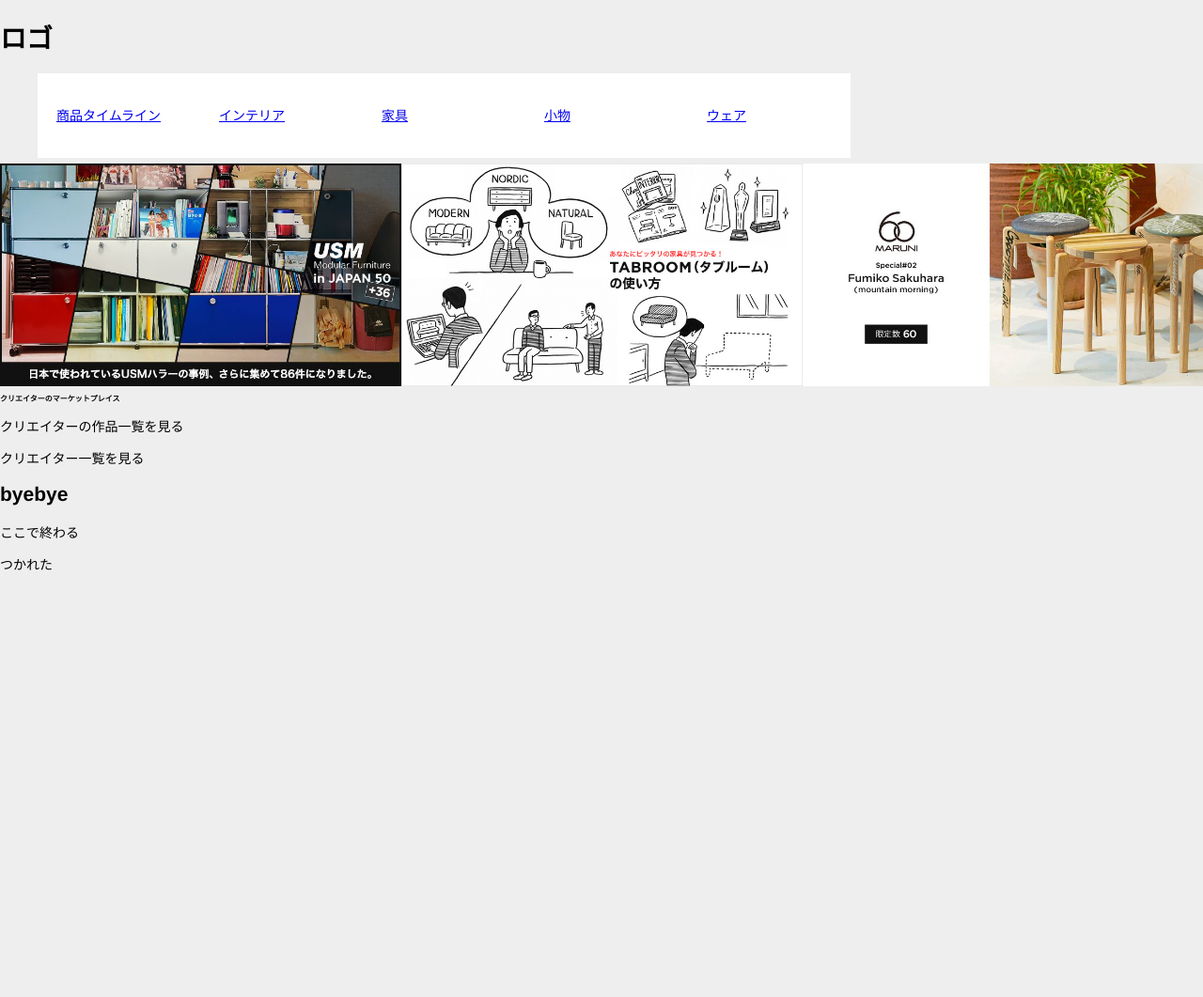
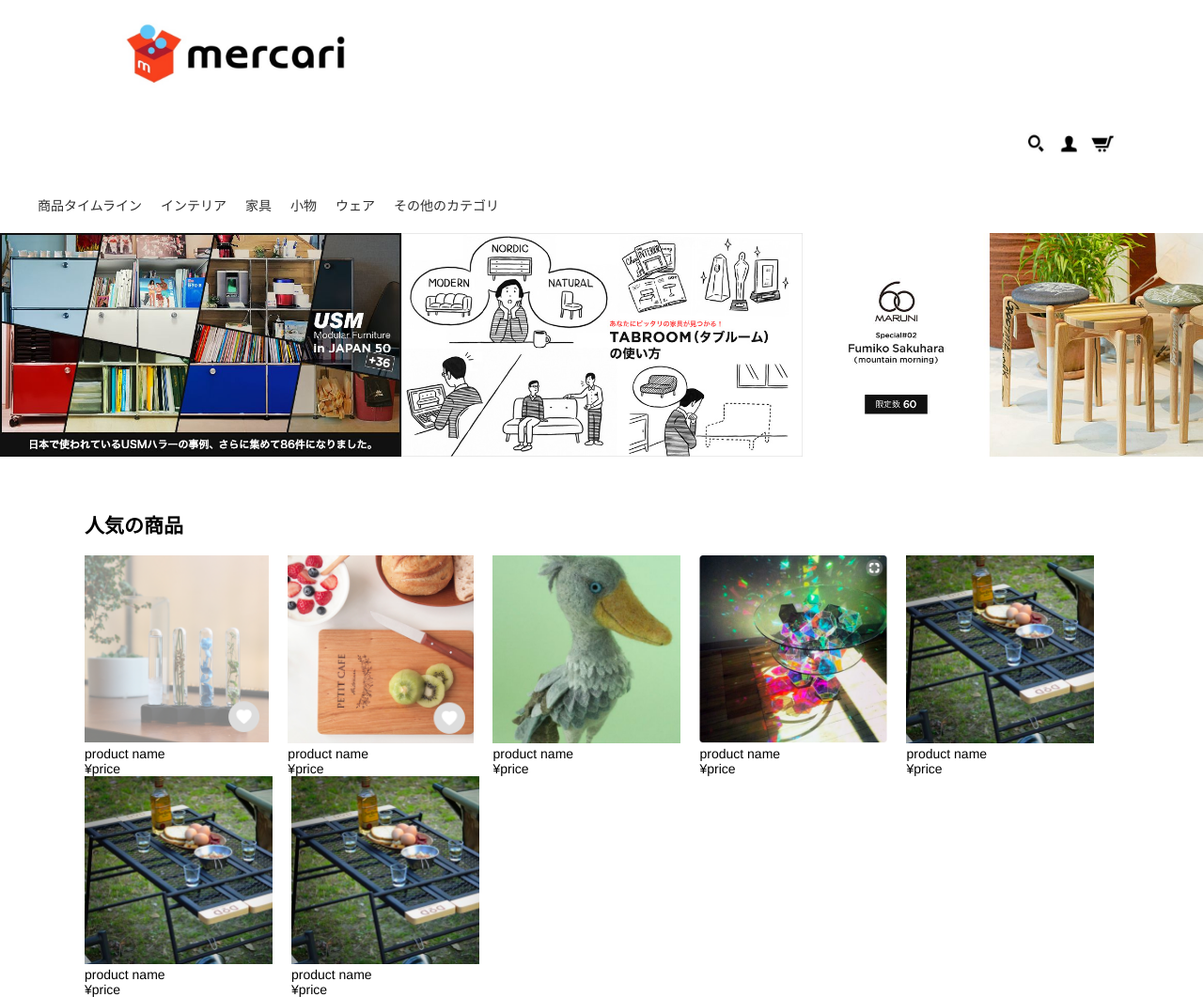
Before and after one commit to azusasaeki/design, a plain HTML site: page index.html in a window 1280 px wide. Shown: the top 1061 px of the page at 94% size. Before the commit the page ends 819 px from the top, so only its background shows below. Drawn offline with nearby package versions, Linux system fonts and the light colour scheme.

Commit message:
no message

```diff
--- a/index.html
+++ b/index.html
@@ -5,40 +5,54 @@
   <meta name="description" content="クリエイターがが集まるマーケット">
   <title>mitei</title>
   <link rel="stylesheet" href="style.css">
-  <link rel="stylesheet" type="text/css" href="slick.css" media="screen" />
-  <link rel="stylesheet" type="text/css" href="slick-theme.css" media="screen" />
-  <script src="http://ajax.googleapis.com/ajax/libs/jquery/1.11.1/jquery.min.js"></script>
-  <script src="slick.min.js"></script>
+      <link rel="stylesheet" type="text/css" href="https://cdnjs.cloudflare.com/ajax/libs/slick-carousel/1.7.1/slick.min.css"/>
+    <script type="text/javascript" src="http://code.jquery.com/jquery-1.7.min.js"></script>
+    <script type="text/javascript" src="https://cdnjs.cloudflare.com/ajax/libs/slick-carousel/1.7.1/slick.min.js"></script>
 
 </head>
 <body>
 
-    <h1>ロゴ</h1>
-   <div>
-   <class="nav_bar">
-      <div class="nav_bar_nakami">
-        <ul class="nav_bar_list">
-          <li class="nav_bar_category">
-            <a href="/kari_kategory">商品タイムライン</a>
+<!-- <header class="header"> -->
+  <div class="header-inner">
+
+<ul class="icon-ten">
+  <li class="icondomo">
+    <div class="header-logo">
+       <img class="logo" src="logo1.jpg">
+    </div>
   </li>
-          <li class="nav_bar_category">
-            <a href="/kari_kategory">インテリア</a>
-          </li>
-          <li class="nav_bar_category">
-            <a href="/kari_kategory">家具</a>
-          </li>
-          <li class="nav_bar_category">
-            <a href="/kari_kategory">小物</a>
-          </li>
-          <li class="nav_bar_category">
-            <a href="/kari_kategory">ウェア</a>
+  <li>
+    <div class="header-submenu" style="text-align:right;">
+        <img class="icon" src="image1.png">
+   </div>
    </li>
 </ul>
 </div>
+<!-- </header> -->
 
 
-
-<br><br><br><br><br><br>
+  <!-- <div class="nav_bar"> -->
+    <ul class="nav_bar_list">
+      <li>
+        <a href="/kari_kategory" class="nav_bar_category">商品タイムライン</a>
+      </li>
+      <li>
+       <a href="/kari_kategory" class="nav_bar_category">インテリア</a>
+      </li>
+      <li>
+       <a href="/kari_kategory" class="nav_bar_category">家具</a>
+      </li>
+      <li>
+       <a href="/kari_kategory" class="nav_bar_category">小物</a>
+      </li>
+      <li>
+        <a href="/kari_kategory" class="nav_bar_category">ウェア</a>
+      </li>
+       <li>
+        <a href="/kari_kategory" class="nav_bar_category">その他のカテゴリ</a>
+      </li>
+    </ul>
+<!--   </div> -->
 
 <div class="slide">
       <img src="top1.jpg">
@@ -47,28 +61,97 @@
       <img src="top3.jpg">
     </div>
 
+<div class="ninki-category" class="center">
+<h2 class="ninki-title">人気の商品</h2>
+  <ul class="ninki-category-products">
+    <li class="ninki-products-all">
+      <img class="ninki-products" src="pic/p1.png"><br>
+      product name<br>
+      ¥price
+    </li>
+    <li class="ninki-products-all">
+      <img class="ninki-products" src="pic/p2.png"><br>
+      product name<br>
+      ¥price
+    </li>
+    <li class="ninki-products-all">
+      <img class="ninki-products" src="pic/p3.png"><br>
+      product name<br>
+      ¥price
+    </li>
+    <li class="ninki-products-all">
+      <img class="ninki-products" src="pic/p4.png"><br>
+      product name<br>
+      ¥price
+    </li>
+      <li class="ninki-products-all">
+      <img class="ninki-products" src="pic/p5.png"><br>
+      product name<br>
+      ¥price
+    </li>
+          <li class="ninki-products-all">
+      <img class="ninki-products" src="pic/p5.png"><br>
+      product name<br>
+      ¥price
+    </li>
+          <li class="ninki-products-all">
+      <img class="ninki-products" src="pic/p5.png"><br>
+      product name<br>
+      ¥price
+    </li>
+
+  </ul>
+</div>
 
 
 
-    <h2 class="info">クリエイターのマーケットプレイス</h2>
-      <p>クリエイターの作品一覧を見る</p>
-      <p>クリエイター一覧を見る</p>
 
 
-    <h2>byebye</h2>
-    <p>ここで終わる</p>
-    <p>つかれた</p>
+
+
+
 
  <script>
+
+
+
     $(document).ready(function(){
         $('.slide').slick({
           slidesToShow: 3,
           slidesToScroll: 1,
           autoplay: true,
           autoplaySpeed: 1000,
+          prevArrow: "",
+          nextArrow: "",
         });
         });
+
+
+$('.center').slick({
+  centerMode: true,
+  centerPadding: '60px',
+  slidesToShow: 7,
+  responsive: [
+    {
+      breakpoint: 768,
+      settings: {
+        arrows: false,
+        centerMode: true,
+        centerPadding: '40px',
+        slidesToShow: 7
+      }
+    },
+    {
+      breakpoint: 480,
+      settings: {
+        arrows: false,
+        centerMode: true,
+        centerPadding: '40px',
+        slidesToShow: 77
+      }
+    }
+  ]
+});
     </script>
-
 </body>
 </html>
--- a/style.css
+++ b/style.css
@@ -1,105 +1,108 @@
-@charset "utf-8"
-
-.body{
-font-size:18px
+html, body {
+        position: relative;
+        height: 100%;
+}
+body {
+        background: #FFFFFF;
+        font-family: Helvetica Neue, Helvetica, Arial, sans-serif;
+        font-size: 14px;
+      /*  color:#000;*/
+        margin: 0;
+        padding: 0;
 }
 
-.info{
-font-size: 8px
+.header-inner{
+    padding-left: 90px;
+    margin: 0px;
 }
 
- .nav_bar{
-    width: 100%
-    /*width:800px;*/
-    /*height: 30px;
-    margin:0 auto;*/
-    list-style:none;*/
+
+
+.icondomo{
+    /*float: left;*/
 }
 
-.nav_bar_list{
-    display:block;
-    line-height:50px;
-    vertical-align: baseline;
+.icon-ten{
+    list-style:none;
 }
 
-.nav_bar_list{
-  list-style:none;
-  word-spacing: 2em
+.logo{
+    height: 90px;
+    text-align: center;
+}
+.icon{
+    height: 50px;
+    padding-top: 20px;
+    list-style: none;
+}
+
+.header-logo{
+
+}
+
+.header-submenu{
+    padding-right:90px;
+}
+
+ .nav_bar_list{
+    width: 100%;
+    height: 40px;
+    list-style: none;
+    word-spacing: 2em;
+    display: block;
+    line-height: 50px;
+    padding-left: 90px:
+    vertical-align: baseline;
+    color: #2E2E2E;
 }
 
 .nav_bar_category{
-   width: 133px;
    float: left;
-   padding : 20px ;
-   background-color:#FFFFFF;  /
-   /*text-align: center;*/
+   padding-right: 20px ;
+   background-color:#FFFFFF;
+   text-align: center;
    color: #2E2E2E;
+   text-decoration: none;
 }
 
-.nav-bar_category :hover{
-  background-color:#47a89c;
+.nav-bar-category :hover {
+    color:#FE2E64;
+    /*font-style:normal;*/
+    /*text-decoration:underline;*/
 }
+
+/*.nav-bar_category :hover{
+    background-color:#47a89c;
+}*/
 
 .post_contents ul li { list-style-type:none; background-image:none; padding-left:0; }
 
- html, body {
-        position: relative;
-        height: 100%;
-    }
-    body {
-        background: #eee;
-        font-family: Helvetica Neue, Helvetica, Arial, sans-serif;
-        font-size: 14px;
-        color:#000;
-        margin: 0;
-        padding: 0;
-    }
-    .swiper-container {
-        width: 100%;
-        height: 100%;
-    }
-    .swiper-slide {
-        text-align: center;
-        font-size: 18px;
-        background: #fff;
+.ninki-title{
+    font-family: "ＭＳ ゴシック",sans-serif;
+    font-size: ;
+    padding-top: 40px;
+    padding-left: 90px;
+}
 
-        /* Center slide text vertically */
-        display: -webkit-box;
-        display: -ms-flexbox;
-        display: -webkit-flex;
-        display: flex;
-        -webkit-box-pack: center;
-        -ms-flex-pack: center;
-        -webkit-justify-content: center;
-        justify-content: center;
-        -webkit-box-align: center;
-        -ms-flex-align: center;
-        -webkit-align-items: center;
-        align-items: center;
-    }
+.ninki-category-products{
+    list-style: none;
+    padding-left: 90px;
+}
 
-/*共通css*/
-/*左右の矢印の色を変える*/
-.slick-prev:before,
-.slick-next:before {
-    color: #000;
+.ninki-products-all{
+    float: left;
 }
-/*左右の矢印の位置を変える*/
-.slick-next {
-    right: 20px;
-    z-index: 99;
+
+.ninki-products{
+     height: 200px;
+     padding-right: 20px;
 }
-.slick-prev {
-     left: 15px;
-    z-index: 100;
-}
-/*スライド数のドットの色を変える*/
-.slick-dots li.slick-active button:before,
-.slick-dots li button:before {
-    color: #fff;
-}
+
+
+
 /*スライド画像の横幅可変*/
-img {
+/*.img {
     max-width: 100%;
      height: auto;
 }
+*/
```
Also changed, not shown: image1.png (added), logo1.jpg (added), pic/p1.png (added), pic/p2.png (added), pic/p3.png (added), pic/p4.png (added), pic/p5.png (added), pic/p6.png (added), pic/p7.png (added). Lines whose indentation alone changed are shown as unchanged.
